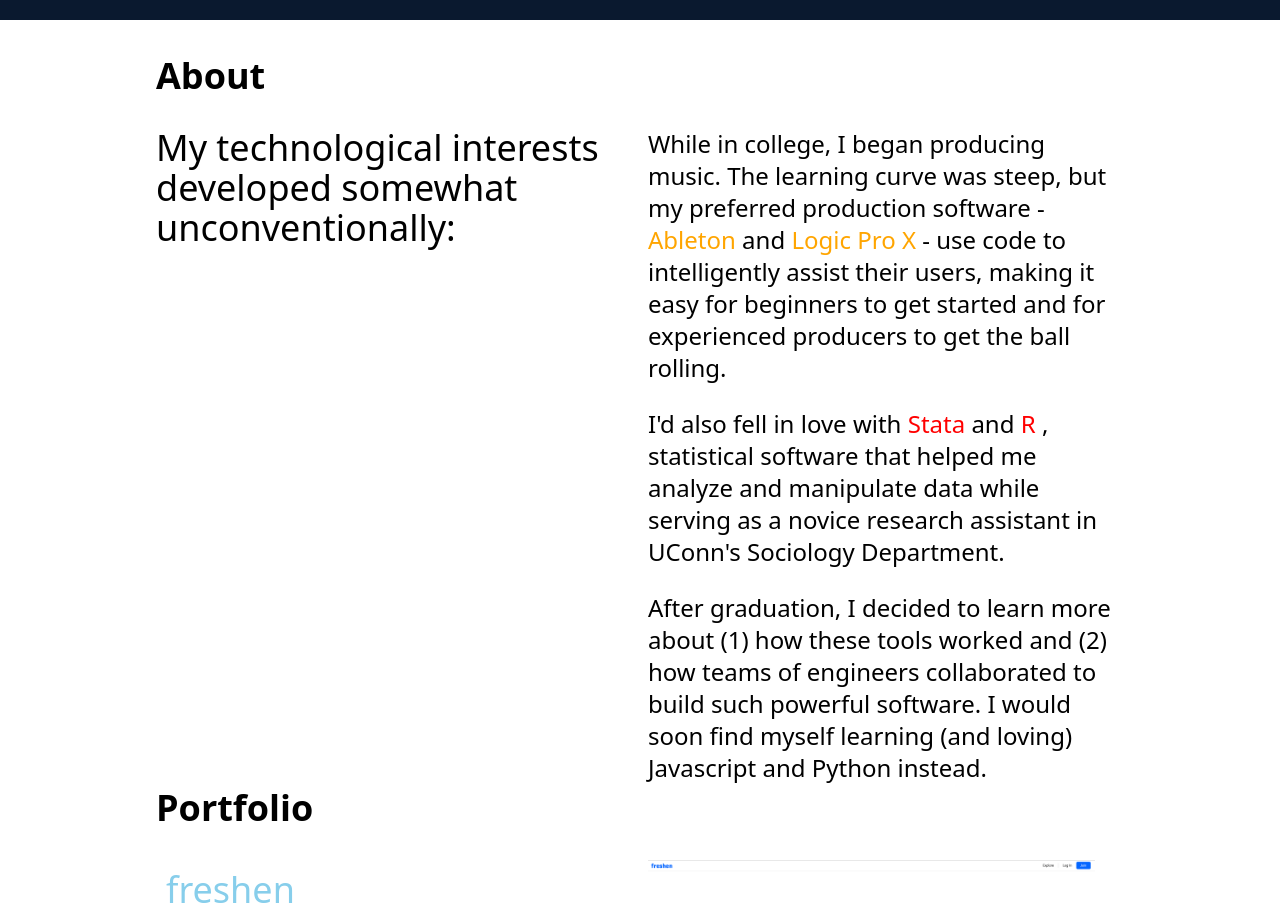
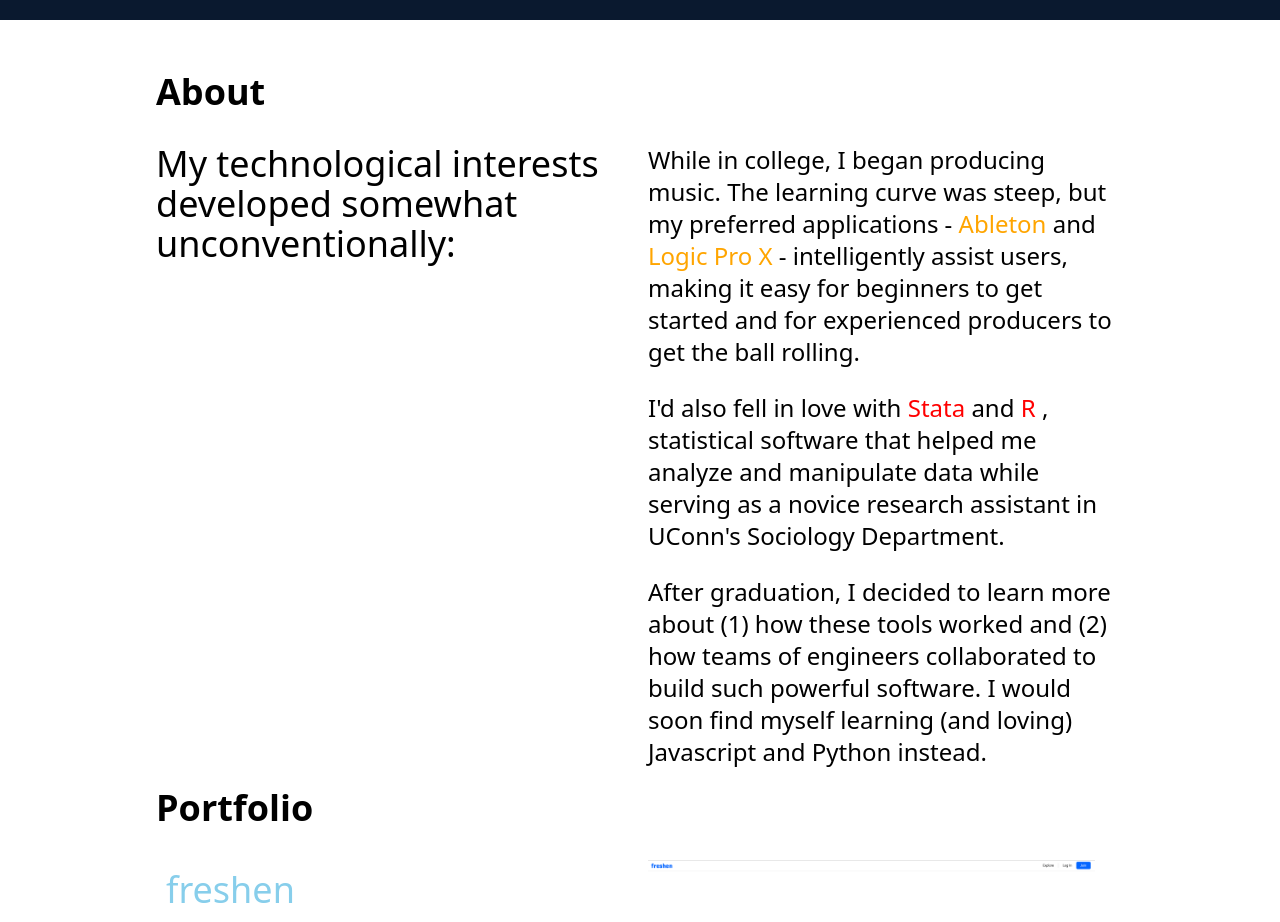
Before and after one commit to KlayClarke/personal_website, a React (Create React App) app: page / in a window 1280 px wide. Shown: the part 780-1702 px from the top of the page. Built offline with nearby package versions, Linux system fonts and the light colour scheme.

Commit message:
about section text revisions

```diff
--- a/src/components/About.jsx
+++ b/src/components/About.jsx
@@ -20,7 +20,7 @@ export default function About() {
           <div>
             <p className="text-xl md:text-2xl">
               While in college, I began producing music. The learning curve was
-              steep, but my preferred production software -{" "}
+              steep, but my preferred applications -{" "}
               <a
                 href="https://www.ableton.com/en/"
                 target={"_blank"}
@@ -36,9 +36,8 @@ export default function About() {
               >
                 Logic Pro X
               </a>{" "}
-              - use code to intelligently assist their users, making it easy for
-              beginners to get started and for experienced producers to get the
-              ball rolling.
+              - intelligently assist users, making it easy for beginners to get
+              started and for experienced producers to get the ball rolling.
             </p>
             <br />
             <p className="text-xl md:text-2xl">
```
